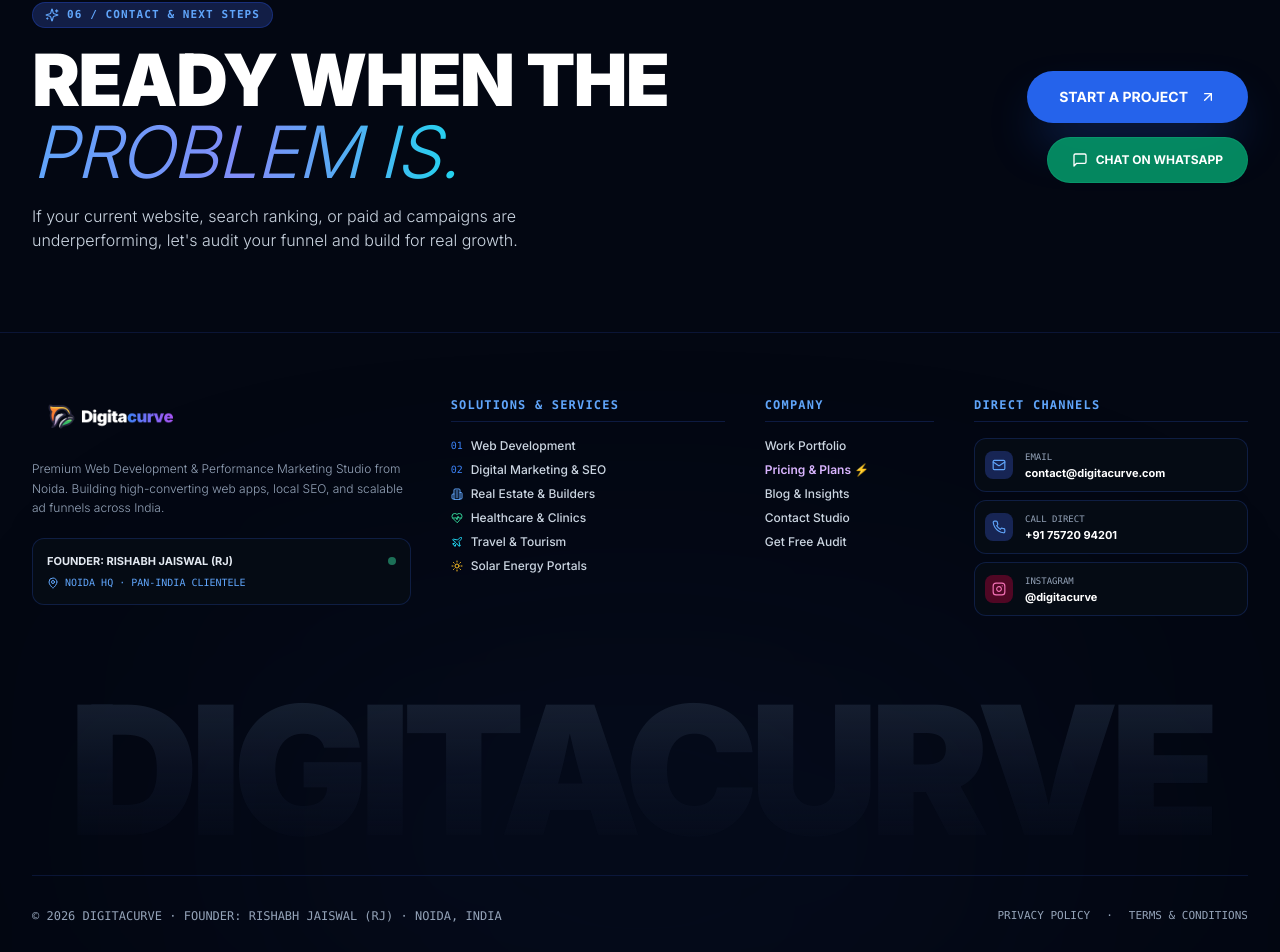
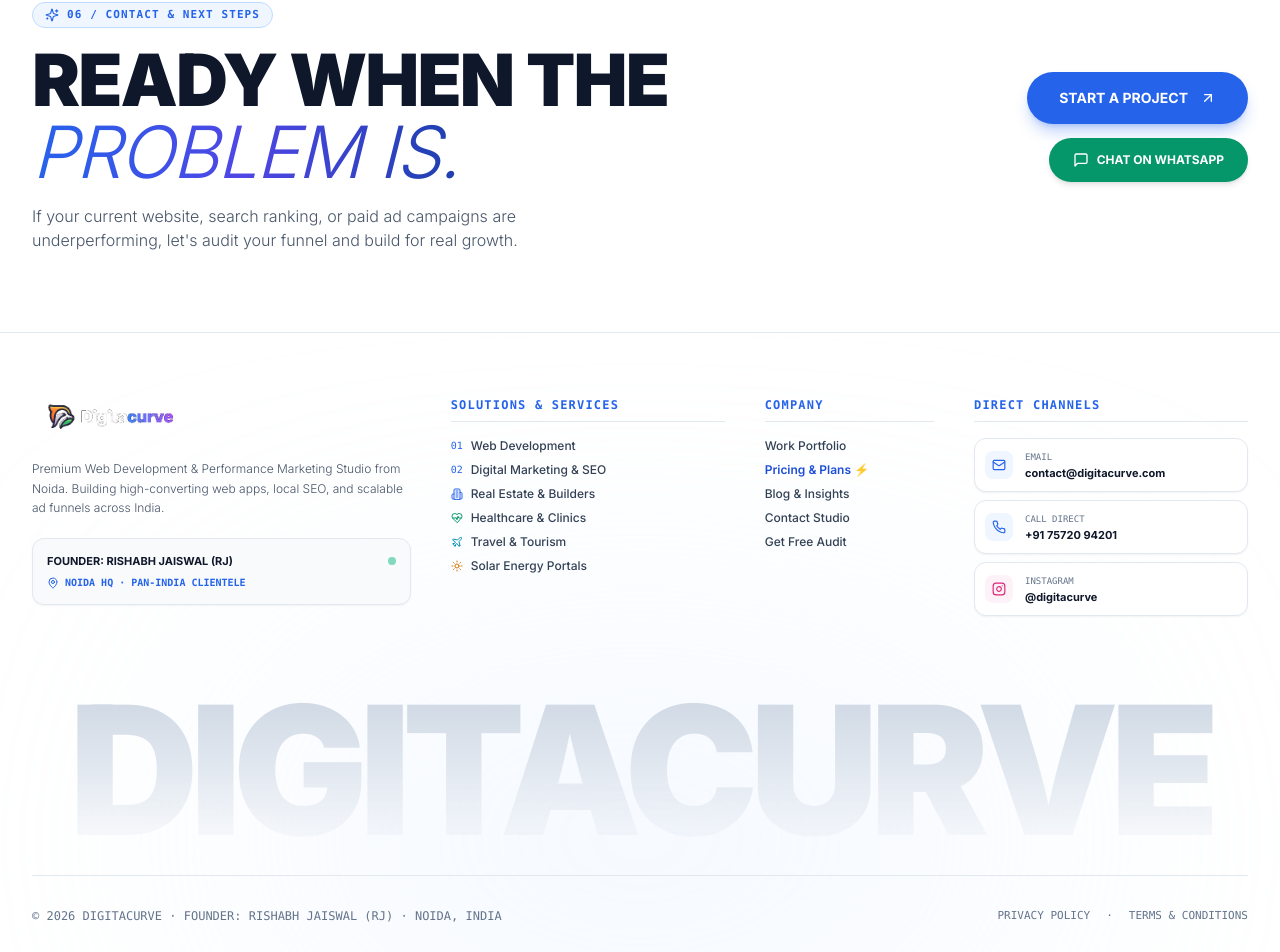
Before and after one commit to ayodhyadharsha-max/newdigitacurve, a Next.js app: page / in a window 1280 px wide. Shown: the part 10827-11779 px from the top of the page. Built offline with nearby package versions, Linux system fonts and the light colour scheme.

Commit message:
Set Footer and Contact section to clean white background with high-contrast text

```diff
--- a/components/Footer.tsx
+++ b/components/Footer.tsx
@@ -6,25 +6,25 @@
 
 export default function Footer() {
   return (
-    <footer className="bg-[#030712] text-white border-t border-blue-900/40 relative overflow-hidden">
+    <footer className="bg-white text-slate-900 border-t border-slate-200 relative overflow-hidden">
       {/* Background ambient glow */}
-      <div className="absolute bottom-0 left-1/2 -translate-x-1/2 w-[800px] h-[300px] bg-blue-950/20 blur-[140px] pointer-events-none rounded-full" />
+      <div className="absolute bottom-0 left-1/2 -translate-x-1/2 w-[800px] h-[300px] bg-blue-100/40 blur-[140px] pointer-events-none rounded-full" />
 
       {/* Global Client Reach & Skyline Vector Section */}
       <GlobalPresence />
 
-      {/* Upper CTA Bar */}
-      <div className="max-w-7xl mx-auto px-4 sm:px-6 lg:px-8 py-16 sm:py-20 border-b border-blue-900/30 relative z-10">
+      {/* Upper CTA Bar (06 / CONTACT & NEXT STEPS) */}
+      <div className="max-w-7xl mx-auto px-4 sm:px-6 lg:px-8 py-16 sm:py-20 border-b border-slate-200 relative z-10">
         <div className="grid grid-cols-1 lg:grid-cols-12 gap-10 items-center">
           <div className="lg:col-span-8 space-y-4">
-            <div className="inline-flex items-center gap-2 px-3 py-1 rounded-full bg-blue-950/80 border border-blue-800/50 text-[11px] font-mono text-blue-400 font-bold uppercase tracking-widest">
+            <div className="inline-flex items-center gap-2 px-3 py-1 rounded-full bg-blue-50 border border-blue-200 text-[11px] font-mono text-blue-600 font-bold uppercase tracking-widest">
               <Sparkles className="w-3.5 h-3.5" /> 06 / CONTACT & NEXT STEPS
             </div>
-            <h2 className="text-4xl sm:text-6xl lg:text-7xl font-black tracking-tight leading-[0.95] uppercase text-white">
+            <h2 className="text-4xl sm:text-6xl lg:text-7xl font-black tracking-tight leading-[0.95] uppercase text-slate-900">
               READY WHEN THE<br />
-              <span className="bg-gradient-to-r from-blue-400 via-indigo-400 to-cyan-400 bg-clip-text text-transparent italic font-light">PROBLEM IS.</span>
+              <span className="bg-gradient-to-r from-blue-600 via-indigo-600 to-blue-800 bg-clip-text text-transparent italic font-light">PROBLEM IS.</span>
             </h2>
-            <p className="text-slate-300 text-sm sm:text-base max-w-xl font-light leading-relaxed">
+            <p className="text-slate-600 text-sm sm:text-base max-w-xl font-light leading-relaxed">
               If your current website, search ranking, or paid ad campaigns are underperforming, let's audit your funnel and build for real growth.
             </p>
           </div>
@@ -32,7 +32,7 @@
           <div className="lg:col-span-4 flex flex-col sm:flex-row lg:flex-col items-stretch sm:items-center lg:items-end gap-3.5">
             <Link
               href="/company/contact"
-              className="w-full sm:w-auto inline-flex items-center justify-center gap-3 bg-blue-600 hover:bg-blue-500 text-white font-bold text-sm px-8 py-4 rounded-full shadow-2xl shadow-blue-600/40 transition-all hover:scale-105"
+              className="w-full sm:w-auto inline-flex items-center justify-center gap-3 bg-blue-600 hover:bg-blue-700 text-white font-bold text-sm px-8 py-4 rounded-full shadow-lg shadow-blue-600/30 transition-all hover:scale-105"
             >
               START A PROJECT <ArrowUpRight className="w-4 h-4" />
             </Link>
@@ -40,7 +40,7 @@
               href="https://wa.me/917572094201"
               target="_blank"
               rel="noreferrer"
-              className="w-full sm:w-auto inline-flex items-center justify-center gap-2 bg-emerald-600/90 hover:bg-emerald-500 text-white font-bold text-xs px-6 py-3.5 rounded-full border border-emerald-500/30 transition-all"
+              className="w-full sm:w-auto inline-flex items-center justify-center gap-2 bg-emerald-600 hover:bg-emerald-700 text-white font-bold text-xs px-6 py-3.5 rounded-full shadow-md transition-all"
             >
               <MessageSquare className="w-4 h-4" /> CHAT ON WHATSAPP
             </a>
@@ -60,15 +60,15 @@
                 className="h-9 w-auto object-contain"
               />
             </Link>
-            <p className="text-slate-400 text-xs leading-relaxed font-light">
+            <p className="text-slate-600 text-xs leading-relaxed font-light">
               Premium Web Development &amp; Performance Marketing Studio from Noida. Building high-converting web apps, local SEO, and scalable ad funnels across India.
             </p>
-            <div className="p-3.5 rounded-xl bg-[#050B14] border border-blue-900/40 space-y-1.5">
-              <div className="text-[11px] font-bold text-slate-200 flex items-center justify-between">
+            <div className="p-3.5 rounded-xl bg-slate-50 border border-slate-200 shadow-sm space-y-1.5">
+              <div className="text-[11px] font-bold text-slate-900 flex items-center justify-between">
                 <span>FOUNDER: RISHABH JAISWAL (RJ)</span>
-                <span className="w-2 h-2 rounded-full bg-emerald-400 animate-pulse" />
+                <span className="w-2 h-2 rounded-full bg-emerald-500 animate-pulse" />
               </div>
-              <div className="text-[10px] font-mono text-blue-400 flex items-center gap-1.5">
+              <div className="text-[10px] font-mono text-blue-600 flex items-center gap-1.5 font-bold">
                 <MapPin className="w-3 h-3 shrink-0" /> NOIDA HQ · PAN-INDIA CLIENTELE
               </div>
             </div>
@@ -76,38 +76,38 @@
 
           {/* Col 2 - Core Services & Solutions */}
           <div className="lg:col-span-3 space-y-4">
-            <h3 className="text-xs font-mono text-blue-400 tracking-widest uppercase font-bold border-b border-blue-900/40 pb-2">
+            <h3 className="text-xs font-mono text-blue-600 tracking-widest uppercase font-bold border-b border-slate-200 pb-2">
               SOLUTIONS & SERVICES
             </h3>
-            <ul className="space-y-2 text-xs font-medium text-slate-300">
+            <ul className="space-y-2 text-xs font-medium text-slate-700">
               <li>
-                <Link href="/web-development" className="hover:text-blue-400 transition-colors flex items-center gap-2">
-                  <span className="text-blue-500 font-mono text-[10px]">01</span> Web Development
+                <Link href="/web-development" className="hover:text-blue-600 transition-colors flex items-center gap-2">
+                  <span className="text-blue-600 font-mono text-[10px]">01</span> Web Development
                 </Link>
               </li>
               <li>
-                <Link href="/digital-marketing" className="hover:text-blue-400 transition-colors flex items-center gap-2">
-                  <span className="text-blue-500 font-mono text-[10px]">02</span> Digital Marketing & SEO
+                <Link href="/digital-marketing" className="hover:text-blue-600 transition-colors flex items-center gap-2">
+                  <span className="text-blue-600 font-mono text-[10px]">02</span> Digital Marketing & SEO
                 </Link>
               </li>
               <li>
-                <Link href="/solutions/real-estate" className="hover:text-blue-400 transition-colors flex items-center gap-2">
-                  <Building2 className="w-3 h-3 text-blue-400" /> Real Estate & Builders
+                <Link href="/solutions/real-estate" className="hover:text-blue-600 transition-colors flex items-center gap-2">
+                  <Building2 className="w-3 h-3 text-blue-600" /> Real Estate & Builders
                 </Link>
               </li>
               <li>
-                <Link href="/solutions/healthcare" className="hover:text-blue-400 transition-colors flex items-center gap-2">
-                  <HeartPulse className="w-3 h-3 text-emerald-400" /> Healthcare & Clinics
+                <Link href="/solutions/healthcare" className="hover:text-blue-600 transition-colors flex items-center gap-2">
+                  <HeartPulse className="w-3 h-3 text-emerald-600" /> Healthcare & Clinics
                 </Link>
               </li>
               <li>
-                <Link href="/solutions/travel-tourism" className="hover:text-blue-400 transition-colors flex items-center gap-2">
-                  <Plane className="w-3 h-3 text-cyan-400" /> Travel & Tourism
+                <Link href="/solutions/travel-tourism" className="hover:text-blue-600 transition-colors flex items-center gap-2">
+                  <Plane className="w-3 h-3 text-cyan-600" /> Travel & Tourism
                 </Link>
               </li>
               <li>
-                <Link href="/solutions/solar-energy" className="hover:text-blue-400 transition-colors flex items-center gap-2">
-                  <Sun className="w-3 h-3 text-amber-400" /> Solar Energy Portals
+                <Link href="/solutions/solar-energy" className="hover:text-blue-600 transition-colors flex items-center gap-2">
+                  <Sun className="w-3 h-3 text-amber-600" /> Solar Energy Portals
                 </Link>
               </li>
             </ul>
@@ -115,32 +115,32 @@
 
           {/* Col 3 - Navigation & Agency */}
           <div className="lg:col-span-2 space-y-4">
-            <h3 className="text-xs font-mono text-blue-400 tracking-widest uppercase font-bold border-b border-blue-900/40 pb-2">
+            <h3 className="text-xs font-mono text-blue-600 tracking-widest uppercase font-bold border-b border-slate-200 pb-2">
               COMPANY
             </h3>
-            <ul className="space-y-2 text-xs font-medium text-slate-300">
+            <ul className="space-y-2 text-xs font-medium text-slate-700">
               <li>
-                <Link href="/portfolio" className="hover:text-blue-400 transition-colors">
+                <Link href="/portfolio" className="hover:text-blue-600 transition-colors">
                   Work Portfolio
                 </Link>
               </li>
               <li>
-                <Link href="/pricing" className="hover:text-blue-400 transition-colors text-purple-300 font-semibold">
+                <Link href="/pricing" className="hover:text-blue-600 transition-colors text-blue-700 font-semibold">
                   Pricing &amp; Plans ⚡
                 </Link>
               </li>
               <li>
-                <Link href="/blog" className="hover:text-blue-400 transition-colors">
+                <Link href="/blog" className="hover:text-blue-600 transition-colors">
                   Blog &amp; Insights
                 </Link>
               </li>
               <li>
-                <Link href="/company/contact" className="hover:text-blue-400 transition-colors">
+                <Link href="/company/contact" className="hover:text-blue-600 transition-colors">
                   Contact Studio
                 </Link>
               </li>
               <li>
-                <Link href="/#free-report" className="hover:text-blue-400 transition-colors">
+                <Link href="/#free-report" className="hover:text-blue-600 transition-colors">
                   Get Free Audit
                 </Link>
               </li>
@@ -149,33 +149,33 @@
 
           {/* Col 4 - Direct Contact Channels */}
           <div className="lg:col-span-3 space-y-4">
-            <h3 className="text-xs font-mono text-blue-400 tracking-widest uppercase font-bold border-b border-blue-900/40 pb-2">
+            <h3 className="text-xs font-mono text-blue-600 tracking-widest uppercase font-bold border-b border-slate-200 pb-2">
               DIRECT CHANNELS
             </h3>
             <div className="space-y-2 text-xs">
               <a
                 href="mailto:contact@digitacurve.com"
-                className="p-2.5 bg-[#050B14] border border-blue-900/40 hover:border-blue-500/80 rounded-xl flex items-center gap-3 transition-colors group"
+                className="p-2.5 bg-white border border-slate-200 hover:border-blue-500 rounded-xl flex items-center gap-3 transition-colors group shadow-sm"
               >
-                <div className="w-7 h-7 rounded-lg bg-blue-950 flex items-center justify-center text-blue-400 group-hover:bg-blue-600 group-hover:text-white transition-colors shrink-0">
+                <div className="w-7 h-7 rounded-lg bg-blue-50 flex items-center justify-center text-blue-600 group-hover:bg-blue-600 group-hover:text-white transition-colors shrink-0">
                   <Mail className="w-3.5 h-3.5" />
                 </div>
                 <div className="min-w-0">
-                  <div className="text-[9px] font-mono text-slate-400 uppercase">EMAIL</div>
-                  <div className="font-bold text-white text-[11px] truncate">contact@digitacurve.com</div>
+                  <div className="text-[9px] font-mono text-slate-500 uppercase">EMAIL</div>
+                  <div className="font-bold text-slate-900 text-[11px] truncate">contact@digitacurve.com</div>
                 </div>
               </a>
 
               <a
                 href="tel:+917572094201"
-                className="p-2.5 bg-[#050B14] border border-blue-900/40 hover:border-blue-500/80 rounded-xl flex items-center gap-3 transition-colors group"
+                className="p-2.5 bg-white border border-slate-200 hover:border-blue-500 rounded-xl flex items-center gap-3 transition-colors group shadow-sm"
               >
-                <div className="w-7 h-7 rounded-lg bg-blue-950 flex items-center justify-center text-blue-400 group-hover:bg-blue-600 group-hover:text-white transition-colors shrink-0">
+                <div className="w-7 h-7 rounded-lg bg-blue-50 flex items-center justify-center text-blue-600 group-hover:bg-blue-600 group-hover:text-white transition-colors shrink-0">
                   <Phone className="w-3.5 h-3.5" />
                 </div>
                 <div className="min-w-0">
-                  <div className="text-[9px] font-mono text-slate-400 uppercase">CALL DIRECT</div>
-                  <div className="font-bold text-white text-[11px]">+91 75720 94201</div>
+                  <div className="text-[9px] font-mono text-slate-500 uppercase">CALL DIRECT</div>
+                  <div className="font-bold text-slate-900 text-[11px]">+91 75720 94201</div>
                 </div>
               </a>
 
@@ -183,14 +183,14 @@
                 href="https://www.instagram.com/digitacurve/"
                 target="_blank"
                 rel="noreferrer"
-                className="p-2.5 bg-[#050B14] border border-blue-900/40 hover:border-blue-500/80 rounded-xl flex items-center gap-3 transition-colors group"
+                className="p-2.5 bg-white border border-slate-200 hover:border-pink-500 rounded-xl flex items-center gap-3 transition-colors group shadow-sm"
               >
-                <div className="w-7 h-7 rounded-lg bg-pink-950 flex items-center justify-center text-pink-400 group-hover:bg-pink-600 group-hover:text-white transition-colors shrink-0">
+                <div className="w-7 h-7 rounded-lg bg-pink-50 flex items-center justify-center text-pink-600 group-hover:bg-pink-600 group-hover:text-white transition-colors shrink-0">
                   <Instagram className="w-3.5 h-3.5" />
                 </div>
                 <div className="min-w-0">
-                  <div className="text-[9px] font-mono text-slate-400 uppercase">INSTAGRAM</div>
-                  <div className="font-bold text-white text-[11px]">@digitacurve</div>
+                  <div className="text-[9px] font-mono text-slate-500 uppercase">INSTAGRAM</div>
+                  <div className="font-bold text-slate-900 text-[11px]">@digitacurve</div>
                 </div>
               </a>
             </div>
@@ -198,23 +198,23 @@
         </div>
 
         {/* GIANT FOOTER WATERMARK - DIGITACURVE */}
-        <div className="pt-16 pb-4 overflow-hidden border-b border-blue-900/30">
-          <h1 className="text-[14vw] font-black tracking-tighter leading-none bg-gradient-to-b from-slate-800/80 via-slate-900/60 to-transparent bg-clip-text text-transparent hover:from-blue-700/60 hover:to-indigo-900/20 transition-all duration-500 uppercase select-none text-center">
+        <div className="pt-16 pb-4 overflow-hidden border-b border-slate-200">
+          <h1 className="text-[14vw] font-black tracking-tighter leading-none bg-gradient-to-b from-slate-300 via-slate-200 to-transparent bg-clip-text text-transparent hover:from-blue-600 hover:to-indigo-800 transition-all duration-500 uppercase select-none text-center">
             DIGITACURVE
           </h1>
         </div>
 
         {/* Bottom Copyright Metadata */}
-        <div className="pt-8 flex flex-col sm:flex-row items-center justify-between gap-4 text-xs font-mono text-slate-400">
+        <div className="pt-8 flex flex-col sm:flex-row items-center justify-between gap-4 text-xs font-mono text-slate-500">
           <div>
             © 2026 DIGITACURVE · FOUNDER: RISHABH JAISWAL (RJ) · NOIDA, INDIA
           </div>
           <div className="flex items-center gap-4 text-[11px]">
-            <Link href="/company/contact" className="hover:text-blue-400 transition-colors">
+            <Link href="/company/contact" className="hover:text-blue-600 transition-colors">
               PRIVACY POLICY
             </Link>
             <span>·</span>
-            <Link href="/company/contact" className="hover:text-blue-400 transition-colors">
+            <Link href="/company/contact" className="hover:text-blue-600 transition-colors">
               TERMS &amp; CONDITIONS
             </Link>
           </div>
```
